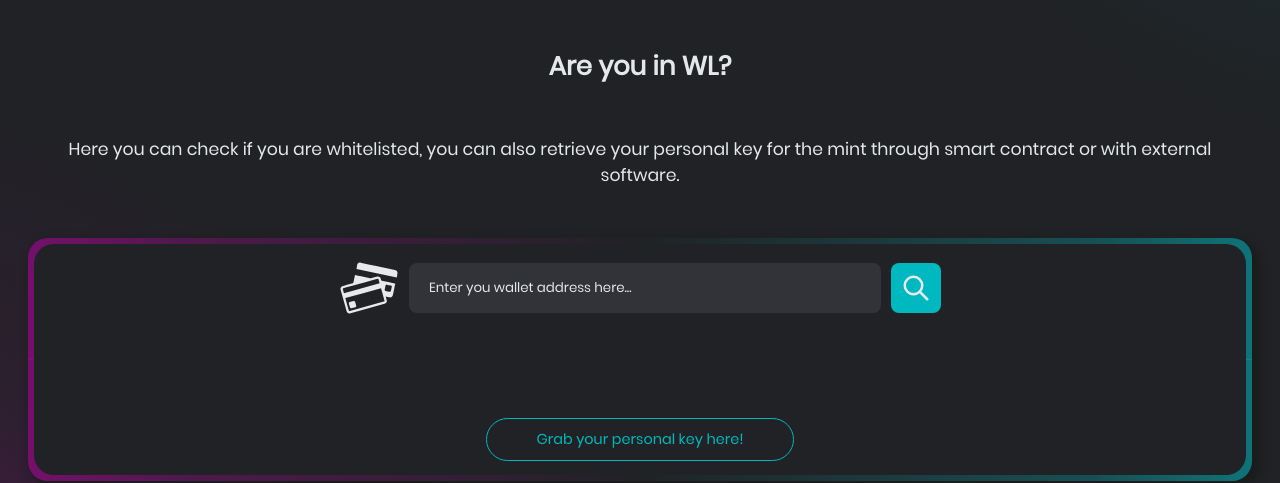
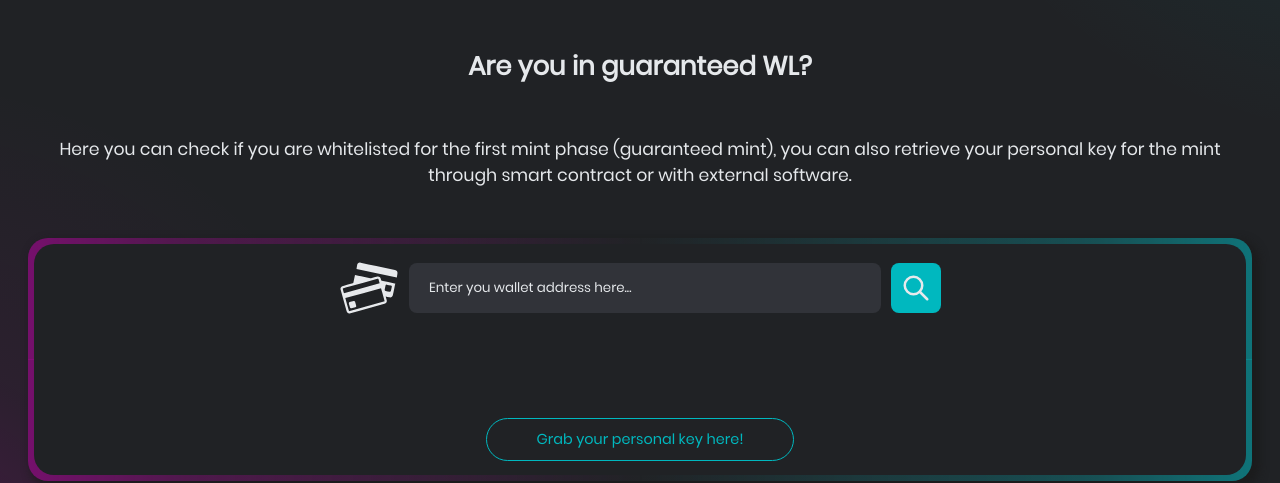
Before and after one commit to Danielemiccoli-dev/easyzoom-whitelist-guaranteed, a website: page index.html in a window 1280 px wide. Shown: the part 331-814 px from the top of the page. Drawn offline with Linux system fonts and the light colour scheme.

Commit message:
Update index.html

```diff
--- a/index.html
+++ b/index.html
@@ -36,8 +36,8 @@
                 <div class="row">
                     <div class="col">
                         <div class="main-content">
-                           <h2 class="main-description">Are you in WL?</h2><p class="main-description">
-                                Here you can check if you are whitelisted, you can also retrieve your personal key for the mint through smart contract or with external software.<br></p>
+                           <h2 class="main-description">Are you in guaranteed WL?</h2><p class="main-description">
+                                Here you can check if you are whitelisted for the first mint phase (guaranteed mint), you can also retrieve your personal key for the mint through smart contract or with external software.<br></p>
                             <div class="main-wrapper start" id="main-wrapper">
                                 <div class="main-input-wrapper">
                                     <img src="img/wallet-icon.svg" alt="" class="wallet-icon">
```
